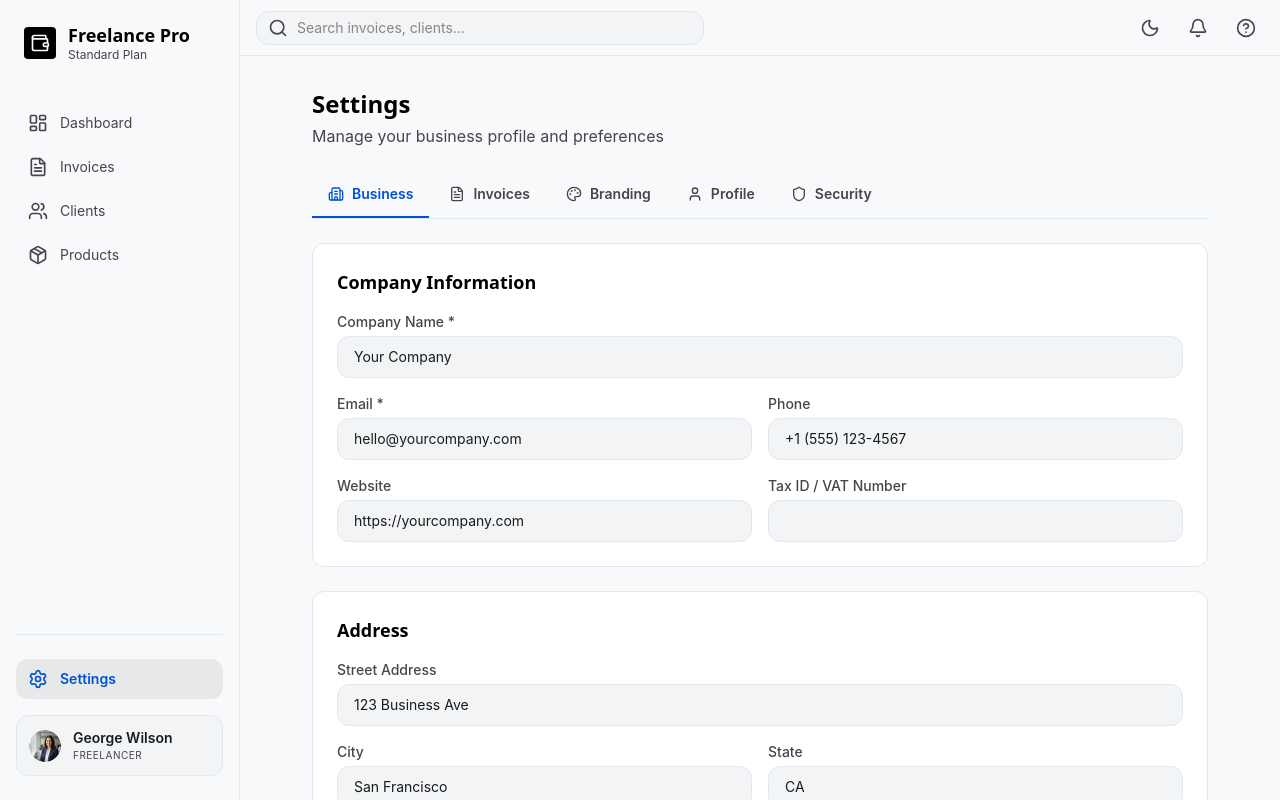
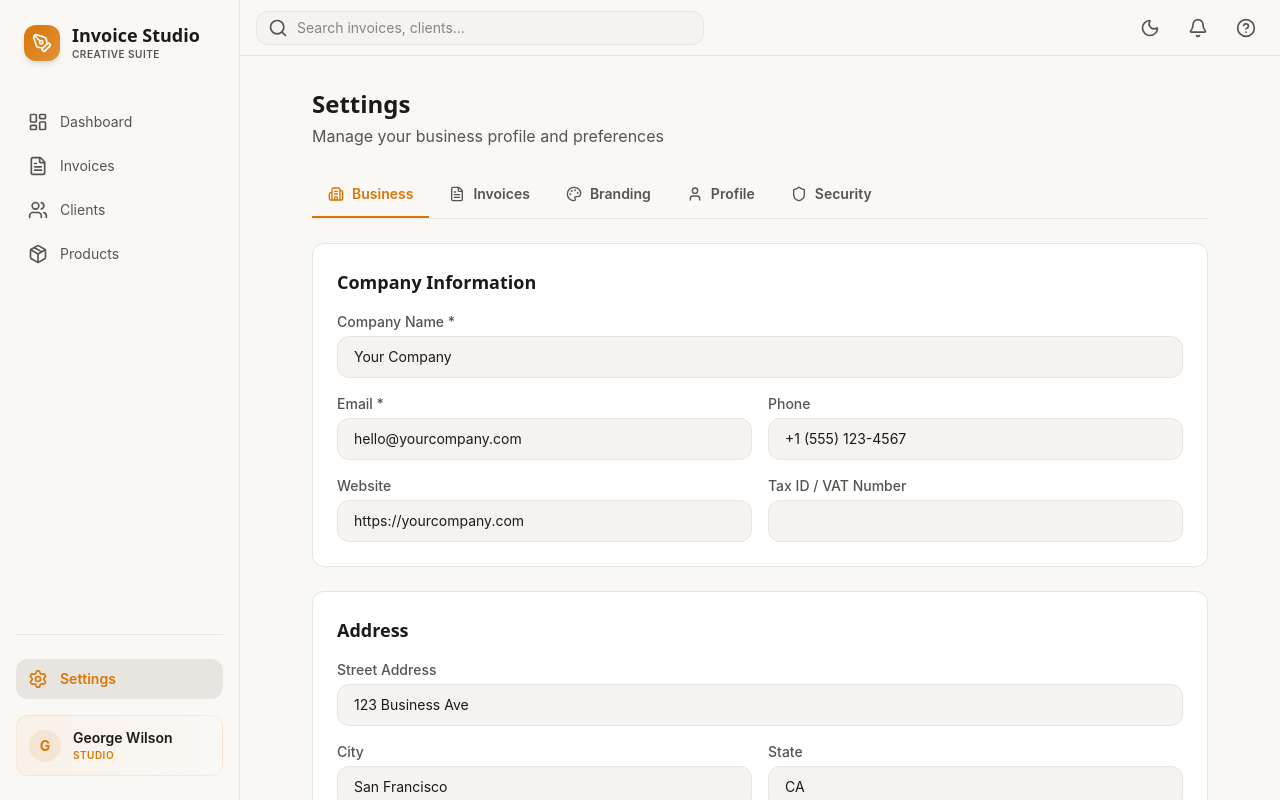
Before and after one commit to jorgeeyy/Invoice-Studio, a React (Vite) app in the folder frontend/: page /settings in a window 1280 px wide. Shown: the top 800 px of the page. Built offline with nearby package versions, Linux system fonts and the light colour scheme.

Commit message:
feat: update UI components and styles across the application for consistency and improved user experience

```diff
--- a/frontend/src/components/layout/Sidebar.tsx
+++ b/frontend/src/components/layout/Sidebar.tsx
@@ -5,7 +5,7 @@ import {
   Package,
   Users,
   Settings,
-  Wallet,
+  PenTool,
 } from 'lucide-react';
 import { cn } from '@/lib/utils';
 
@@ -20,12 +20,12 @@ export function Sidebar() {
   return (
     <aside className="hidden md:flex h-screen w-60 fixed left-0 top-0 bg-surface border-r border-border-subtle flex-col py-6 px-4 z-50">
       <div className="mb-10 px-2 flex items-center gap-3">
-        <div className="w-8 h-8 bg-primary flex items-center justify-center rounded">
-          <Wallet className="w-5 h-5 text-white" />
+        <div className="w-9 h-9 bg-gradient-to-br from-secondary to-secondary/80 flex items-center justify-center rounded-xl shadow-md">
+          <PenTool className="w-5 h-5 text-white" />
         </div>
         <div>
-          <h1 className="font-headline text-lg font-bold text-primary leading-tight">Freelance Pro</h1>
-          <p className="text-xs text-on-surface-variant">Standard Plan</p>
+          <h1 className="font-headline text-lg font-bold text-primary leading-tight">Invoice Studio</h1>
+          <p className="text-[10px] text-on-surface-variant uppercase tracking-wider font-semibold">Creative Suite</p>
         </div>
       </div>
 
@@ -65,15 +65,13 @@ export function Sidebar() {
           <span className="text-sm">Settings</span>
         </NavLink>
 
-        <div className="mt-4 px-3 py-3 bg-surface-container-low rounded-xl border border-border-subtle flex items-center gap-3">
-          <img
-            className="w-8 h-8 rounded-full object-cover"
-            src="/images/avatar-george.png"
-            alt="George Wilson"
-          />
+        <div className="mt-4 px-3 py-3 bg-gradient-to-r from-secondary/5 to-transparent rounded-xl border border-secondary/10 flex items-center gap-3">
+          <div className="w-8 h-8 rounded-full bg-secondary/10 flex items-center justify-center text-secondary font-bold text-sm">
+            G
+          </div>
           <div className="overflow-hidden">
             <p className="text-sm font-semibold truncate">George Wilson</p>
-            <p className="text-[10px] text-on-surface-variant uppercase tracking-wider">Freelancer</p>
+            <p className="text-[10px] text-secondary uppercase tracking-wider font-semibold">Studio</p>
           </div>
         </div>
       </div>
--- a/frontend/src/index.css
+++ b/frontend/src/index.css
@@ -1,58 +1,64 @@
 @import "tailwindcss";
 
 @theme {
-  --color-background: #f7f9fb;
-  --color-surface: #f7f9fb;
-  --color-surface-bright: #f7f9fb;
-  --color-surface-container: #eceef0;
-  --color-surface-container-low: #f2f4f6;
-  --color-surface-container-high: #e6e8ea;
-  --color-surface-container-highest: #e0e3e5;
+  --color-background: #faf8f5;
+  --color-surface: #faf8f5;
+  --color-surface-bright: #faf8f5;
+  --color-surface-container: #f0ece8;
+  --color-surface-container-low: #f5f2ef;
+  --color-surface-container-high: #e8e4e0;
+  --color-surface-container-highest: #e0dcd8;
   --color-surface-container-lowest: #ffffff;
-  --color-surface-dim: #d8dadc;
-  --color-surface-variant: #e0e3e5;
-  --color-primary: #000000;
-  --color-secondary: #0051d5;
-  --color-on-surface: #191c1e;
-  --color-on-surface-variant: #45464d;
+  --color-surface-dim: #d8d4d0;
+  --color-surface-variant: #e0dcd8;
+  --color-primary: #1c1917;
+  --color-secondary: #d97706;
+  --color-on-surface: #1c1917;
+  --color-on-surface-variant: #57534e;
   --color-on-primary: #ffffff;
-  --color-on-primary-container: #7c839b;
-  --color-border-subtle: #e2e8f0;
-  --color-status-paid: #10b981;
-  --color-status-sent: #3b82f6;
-  --color-status-warning: #f59e0b;
-  --color-status-error: #ef4444;
-  --color-status-muted: #64748b;
-  --color-outline-variant: #c7c7cc;
+  --color-on-primary-container: #a8a29e;
+  --color-on-secondary: #1c1917;
+  --color-border-subtle: #e7e5e4;
+  --color-status-paid: #059669;
+  --color-status-sent: #0d9488;
+  --color-status-warning: #d97706;
+  --color-status-error: #dc2626;
+  --color-status-muted: #78716c;
+  --color-status-draft: #a8a29e;
+  --color-status-cancelled: #78716c;
+  --color-outline-variant: #d6d3d1;
   --radius-sm: 0.25rem;
   --radius-md: 0.5rem;
   --radius-lg: 0.75rem;
 }
 
 .dark {
-  --color-background: #111318;
-  --color-surface: #111318;
-  --color-surface-bright: #37393e;
-  --color-surface-container: #1d1f24;
-  --color-surface-container-low: #191b20;
-  --color-surface-container-high: #27292e;
-  --color-surface-container-highest: #32343a;
-  --color-surface-container-lowest: #0d0f13;
-  --color-surface-dim: #111318;
-  --color-surface-variant: #44474f;
-  --color-primary: #c3c6cf;
-  --color-secondary: #a8c7fa;
-  --color-on-surface: #e2e3e8;
-  --color-on-surface-variant: #c4c6cf;
-  --color-on-primary: #1d1f24;
-  --color-on-primary-container: #c3c6cf;
-  --color-border-subtle: #3a3c42;
+  --color-background: #1a1614;
+  --color-surface: #1a1614;
+  --color-surface-bright: #292524;
+  --color-surface-container: #231f1d;
+  --color-surface-container-low: #1f1b19;
+  --color-surface-container-high: #2e2a28;
+  --color-surface-container-highest: #383432;
+  --color-surface-container-lowest: #141210;
+  --color-surface-dim: #1a1614;
+  --color-surface-variant: #44403c;
+  --color-primary: #f5f5f4;
+  --color-secondary: #fbbf24;
+  --color-on-surface: #f5f5f4;
+  --color-on-surface-variant: #a8a29e;
+  --color-on-primary: #1c1917;
+  --color-on-primary-container: #d6d3d1;
+  --color-on-secondary: #1c1917;
+  --color-border-subtle: #44403c;
   --color-status-paid: #34d399;
-  --color-status-sent: #60a5fa;
+  --color-status-sent: #2dd4bf;
   --color-status-warning: #fbbf24;
   --color-status-error: #f87171;
-  --color-status-muted: #94a3b8;
-  --color-outline-variant: #5a5c62;
+  --color-status-muted: #a8a29e;
+  --color-status-draft: #a8a29e;
+  --color-status-cancelled: #78716c;
+  --color-outline-variant: #57534e;
 }
 
 body {
--- a/frontend/src/pages/Landing.tsx
+++ b/frontend/src/pages/Landing.tsx
@@ -6,7 +6,11 @@ import {
   Zap,
   Mail,
   Globe,
+  PenTool,
+  Sun,
+  Moon,
 } from 'lucide-react';
+import { useTheme } from '@/components/ThemeProvider';
 import type { LucideIcon } from 'lucide-react';
 
 const features: Array<{
@@ -73,13 +77,20 @@ const footerLinks = {
 };
 
 export function Landing() {
+  const { theme, toggleTheme } = useTheme();
+
   return (
     <div className="min-h-screen bg-background">
       {/* Navbar */}
       <nav className="bg-surface/80 backdrop-blur-md sticky top-0 z-50 border-b border-border-subtle">
         <div className="flex justify-between items-center w-full px-8 py-4 max-w-[1440px] mx-auto">
           <div className="flex items-center gap-8">
-            <span className="text-xl font-bold text-primary tracking-tight font-headline">Freelance Pro</span>
+            <div className="flex items-center gap-2">
+              <div className="w-8 h-8 bg-gradient-to-br from-secondary to-secondary/80 flex items-center justify-center rounded-lg shadow-sm">
+                <PenTool className="w-4 h-4 text-white" />
+              </div>
+              <span className="text-xl font-bold text-primary tracking-tight font-headline">Invoice Studio</span>
+            </div>
             <div className="hidden md:flex items-center gap-6">
               <a className="text-sm font-bold text-secondary border-b-2 border-secondary pb-0.5" href="#features">Features</a>
               <a className="text-sm font-medium text-on-surface-variant hover:text-secondary transition-colors" href="#pricing">Pricing</a>
@@ -87,8 +98,15 @@ export function Landing() {
             </div>
           </div>
           <div className="flex items-center gap-4">
+            <button
+              onClick={toggleTheme}
+              className="w-9 h-9 flex items-center justify-center rounded-lg hover:bg-surface-container transition-colors text-on-surface-variant"
+              title={theme === 'light' ? 'Switch to dark mode' : 'Switch to light mode'}
+            >
+              {theme === 'light' ? <Moon className="w-5 h-5" /> : <Sun className="w-5 h-5" />}
+            </button>
             <Link to="/login" className="px-4 py-2 text-sm font-medium text-primary hover:text-secondary transition-colors">Sign In</Link>
-            <Link to="/signup" className="px-6 py-2 bg-primary text-white rounded-lg text-sm font-semibold hover:opacity-80 transition-all">Get Started</Link>
+            <Link to="/signup" className="px-6 py-2 bg-gradient-to-r from-secondary to-secondary/90 text-white rounded-lg text-sm font-semibold hover:shadow-lg hover:scale-105 transition-all">Get Started</Link>
           </div>
         </div>
       </nav>
@@ -104,7 +122,7 @@ export function Landing() {
               Manage clients, track revenue, and get paid faster with systematic precision. The all-in-one financial toolkit designed for high-performance freelancers.
             </p>
             <div className="flex flex-col sm:flex-row justify-center gap-4">
-              <Link to="/signup" className="px-8 py-4 bg-primary text-white rounded-xl text-lg font-semibold hover:scale-[1.02] active:scale-[0.98] transition-all">
+              <Link to="/signup" className="px-8 py-4 bg-secondary text-white rounded-xl text-lg font-semibold hover:scale-[1.02] active:scale-[0.98] transition-all">
                 Get Started Free
               </Link>
               <button className="px-8 py-4 bg-surface-container-low border border-border-subtle rounded-xl text-lg font-semibold hover:bg-surface-container transition-all flex items-center justify-center gap-2">
@@ -249,7 +267,7 @@ export function Landing() {
           <div className="max-w-[800px] mx-auto text-center">
             <span className="text-secondary text-4xl mb-6 block">"</span>
             <blockquote className="text-xl italic mb-8 text-primary">
-              "Freelance Pro has completely streamlined my billing workflow. I used to spend hours every month chasing payments and manually calculating revenue. Now it's all automated, allowing me to focus entirely on building products for my clients."
+              "Invoice Studio has completely streamlined my billing workflow. I used to spend hours every month chasing payments and manually calculating revenue. Now it's all automated, allowing me to focus entirely on building products for my clients."
             </blockquote>
             <div className="flex flex-col items-center gap-2">
               <div className="w-12 h-12 rounded-full overflow-hidden border border-border-subtle">
@@ -297,7 +315,7 @@ export function Landing() {
                   <button className={`w-full py-3 rounded-lg font-semibold text-sm transition-all ${
                     plan.popular
                       ? 'bg-secondary text-white hover:opacity-90'
-                      : 'border border-primary hover:bg-primary hover:text-white'
+                      : 'border border-secondary text-secondary hover:bg-secondary hover:text-white'
                   }`}>
                     {plan.cta}
                   </button>
@@ -308,17 +326,17 @@ export function Landing() {
         </section>
 
         {/* Final CTA */}
-        <section className="py-24 px-8 relative overflow-hidden bg-primary">
+        <section className="py-24 px-8 relative overflow-hidden bg-secondary">
           <div className="absolute inset-0 opacity-10 pointer-events-none">
             <div className="absolute top-0 left-0 w-full h-full" style={{ backgroundImage: 'radial-gradient(#ffffff 1px, transparent 1px)', backgroundSize: '40px 40px' }}></div>
           </div>
           <div className="max-w-[1440px] mx-auto text-center relative z-10">
             <h2 className="font-headline text-[48px] md:text-[56px] text-white mb-8">Ready to get serious about your business?</h2>
             <p className="text-lg text-white/70 max-w-2xl mx-auto mb-12">
-              Join thousands of professionals who have optimized their financial operations with Freelance Pro. Start your 14-day free trial today.
+              Join thousands of professionals who have optimized their financial operations with Invoice Studio. Start your 14-day free trial today.
             </p>
-            <Link to="/signup" className="inline-block px-12 py-5 bg-surface-container-lowest text-primary rounded-xl text-lg font-semibold hover:scale-[1.05] active:scale-[0.98] transition-all shadow-lg">
-              Join Freelance Pro
+            <Link to="/signup" className="inline-block px-12 py-5 bg-white text-secondary rounded-xl text-lg font-semibold hover:scale-[1.05] active:scale-[0.98] transition-all shadow-lg">
+              Join Invoice Studio
             </Link>
             <p className="mt-6 text-sm text-white/50">No credit card required. Cancel anytime.</p>
           </div>
@@ -329,7 +347,7 @@ export function Landing() {
       <footer className="bg-surface-container-lowest border-t border-border-subtle">
         <div className="grid grid-cols-1 md:grid-cols-4 gap-8 px-8 py-16 max-w-[1440px] mx-auto">
           <div className="col-span-1 md:col-span-1">
-            <span className="text-base font-semibold text-primary mb-4 block font-headline">Freelance Pro</span>
+            <span className="text-base font-semibold text-primary mb-4 block font-headline">Invoice Studio</span>
             <p className="text-sm text-on-surface-variant mb-6">
               Precision Fintech for the modern professional. Building the future of freelance financial infrastructure.
             </p>
@@ -354,7 +372,7 @@ export function Landing() {
           ))}
         </div>
         <div className="border-t border-border-subtle py-8 px-8 max-w-[1440px] mx-auto flex flex-col md:flex-row justify-between items-center gap-4">
-          <p className="text-sm text-on-surface-variant">© 2024 Freelance Pro. All rights reserved. Precision Fintech for the modern professional.</p>
+          <p className="text-sm text-on-surface-variant">© 2024 Invoice Studio. All rights reserved. Precision Fintech for the modern professional.</p>
           <div className="flex gap-6">
             <a className="text-sm text-on-surface-variant hover:text-primary" href="#">Legal</a>
             <a className="text-sm text-on-surface-variant hover:text-primary" href="#">Privacy Policy</a>
--- a/frontend/src/pages/Login.tsx
+++ b/frontend/src/pages/Login.tsx
@@ -1,13 +1,15 @@
 import { useState } from 'react';
 import { Link } from 'react-router-dom';
-import { Eye, EyeOff, Wallet } from 'lucide-react';
+import { Eye, EyeOff, PenTool, Sun, Moon } from 'lucide-react';
 import { loginSchema } from '@/lib/validations';
+import { useTheme } from '@/components/ThemeProvider';
 
 export function Login() {
   const [email, setEmail] = useState('');
   const [password, setPassword] = useState('');
   const [showPassword, setShowPassword] = useState(false);
   const [errors, setErrors] = useState<Record<string, string>>({});
+  const { theme, toggleTheme } = useTheme();
 
   const handleSubmit = (e: React.FormEvent) => {
     e.preventDefault();
@@ -29,13 +31,21 @@ export function Login() {
       {/* Left side - Form */}
       <div className="flex flex-1 flex-col justify-center px-4 sm:px-6 lg:px-20 xl:px-24">
         <div className="mx-auto w-full max-w-sm">
-          <div>
+          <div className="flex items-center justify-between">
             <Link to="/" className="flex items-center gap-3">
-              <div className="w-10 h-10 bg-primary flex items-center justify-center rounded">
-                <Wallet className="w-6 h-6 text-white" />
+              <div className="w-10 h-10 bg-gradient-to-br from-secondary to-secondary/80 flex items-center justify-center rounded-xl shadow-md">
+                <PenTool className="w-6 h-6 text-white" />
               </div>
               <span className="font-headline text-2xl font-bold text-primary">Invoice Studio</span>
             </Link>
+            <button
+              onClick={toggleTheme}
+              className="w-9 h-9 flex items-center justify-center rounded-lg hover:bg-surface-container transition-colors text-on-surface-variant"
+              title={theme === 'light' ? 'Switch to dark mode' : 'Switch to light mode'}
+            >
+              {theme === 'light' ? <Moon className="w-5 h-5" /> : <Sun className="w-5 h-5" />}
+            </button>
+          </div>
             <h2 className="mt-8 font-headline text-3xl font-bold tracking-tight text-primary">
               Sign in to your account
             </h2>
@@ -48,7 +58,6 @@ export function Login() {
                 Start a free trial
               </Link>
             </p>
-          </div>
 
           <form onSubmit={handleSubmit} className="mt-8 space-y-6">
             <div>
@@ -131,7 +140,7 @@ export function Login() {
             <div>
               <button
                 type="submit"
-                className="w-full bg-primary text-white px-4 py-2.5 rounded-lg text-sm font-semibold hover:opacity-90 transition-all shadow-sm"
+                className="w-full bg-secondary text-white px-4 py-2.5 rounded-lg text-sm font-semibold hover:opacity-90 transition-all shadow-sm"
               >
                 Sign in
               </button>
@@ -141,17 +150,17 @@ export function Login() {
       </div>
 
       {/* Right side - Brand */}
-      <div className="hidden lg:flex lg:flex-1 lg:items-center lg:justify-center bg-surface-container-low">
+      <div className="hidden lg:flex lg:flex-1 lg:items-center lg:justify-center bg-gradient-to-br from-secondary/10 via-surface to-secondary/5">
         <div className="mx-auto max-w-md px-8 text-center">
-          <div className="w-20 h-20 bg-primary flex items-center justify-center rounded-2xl mx-auto">
-            <Wallet className="w-12 h-12 text-white" />
+          <div className="w-20 h-20 bg-gradient-to-br from-secondary to-secondary/80 flex items-center justify-center rounded-2xl mx-auto shadow-lg">
+            <PenTool className="w-10 h-10 text-white" />
           </div>
           <h3 className="mt-6 font-headline text-2xl font-bold text-primary">
-            Manage your invoices with ease
+            Create invoices that impress
           </h3>
           <p className="mt-4 text-on-surface-variant">
-            Create professional invoices, track payments, and grow your business
-            with our powerful invoicing platform.
+            Design beautiful, professional invoices with our intuitive studio tools.
+            Your clients will love the experience.
           </p>
         </div>
       </div>
--- a/frontend/src/pages/Signup.tsx
+++ b/frontend/src/pages/Signup.tsx
@@ -1,7 +1,8 @@
 import { useState } from 'react';
 import { Link } from 'react-router-dom';
-import { Eye, EyeOff, Wallet } from 'lucide-react';
+import { Eye, EyeOff, PenTool, Sun, Moon } from 'lucide-react';
 import { signupSchema } from '@/lib/validations';
+import { useTheme } from '@/components/ThemeProvider';
 
 export function Signup() {
   const [name, setName] = useState('');
@@ -10,6 +11,7 @@ export function Signup() {
   const [company, setCompany] = useState('');
   const [showPassword, setShowPassword] = useState(false);
   const [errors, setErrors] = useState<Record<string, string>>({});
+  const { theme, toggleTheme } = useTheme();
 
   const handleSubmit = (e: React.FormEvent) => {
     e.preventDefault();
@@ -31,13 +33,21 @@ export function Signup() {
       {/* Left side - Form */}
       <div className="flex flex-1 flex-col justify-center px-4 sm:px-6 lg:px-20 xl:px-24">
         <div className="mx-auto w-full max-w-sm">
-          <div>
+          <div className="flex items-center justify-between">
             <Link to="/" className="flex items-center gap-3">
-              <div className="w-10 h-10 bg-primary flex items-center justify-center rounded">
-                <Wallet className="w-6 h-6 text-white" />
+              <div className="w-10 h-10 bg-gradient-to-br from-secondary to-secondary/80 flex items-center justify-center rounded-xl shadow-md">
+                <PenTool className="w-6 h-6 text-white" />
               </div>
               <span className="font-headline text-2xl font-bold text-primary">Invoice Studio</span>
             </Link>
+            <button
+              onClick={toggleTheme}
+              className="w-9 h-9 flex items-center justify-center rounded-lg hover:bg-surface-container transition-colors text-on-surface-variant"
+              title={theme === 'light' ? 'Switch to dark mode' : 'Switch to light mode'}
+            >
+              {theme === 'light' ? <Moon className="w-5 h-5" /> : <Sun className="w-5 h-5" />}
+            </button>
+          </div>
             <h2 className="mt-8 font-headline text-3xl font-bold tracking-tight text-primary">
               Create your account
             </h2>
@@ -50,7 +60,6 @@ export function Signup() {
                 Sign in
               </Link>
             </p>
-          </div>
 
           <form onSubmit={handleSubmit} className="mt-8 space-y-6">
             <div>
@@ -167,7 +176,7 @@ export function Signup() {
             <div>
               <button
                 type="submit"
-                className="w-full bg-primary text-white px-4 py-2.5 rounded-lg text-sm font-semibold hover:opacity-90 transition-all shadow-sm"
+                className="w-full bg-secondary text-white px-4 py-2.5 rounded-lg text-sm font-semibold hover:opacity-90 transition-all shadow-sm"
               >
                 Create account
               </button>
@@ -177,17 +186,17 @@ export function Signup() {
       </div>
 
       {/* Right side - Brand */}
-      <div className="hidden lg:flex lg:flex-1 lg:items-center lg:justify-center bg-surface-container-low">
+      <div className="hidden lg:flex lg:flex-1 lg:items-center lg:justify-center bg-gradient-to-br from-secondary/10 via-surface to-secondary/5">
         <div className="mx-auto max-w-md px-8 text-center">
-          <div className="w-20 h-20 bg-primary flex items-center justify-center rounded-2xl mx-auto">
-            <Wallet className="w-12 h-12 text-white" />
+          <div className="w-20 h-20 bg-gradient-to-br from-secondary to-secondary/80 flex items-center justify-center rounded-2xl mx-auto shadow-lg">
+            <PenTool className="w-10 h-10 text-white" />
           </div>
           <h3 className="mt-6 font-headline text-2xl font-bold text-primary">
             Start invoicing in minutes
           </h3>
           <p className="mt-4 text-on-surface-variant">
-            Join thousands of freelancers and businesses who trust Invoice Studio
-            to manage their invoicing.
+            Join thousands of creatives who trust Invoice Studio
+            to design and send stunning invoices.
           </p>
         </div>
       </div>
--- a/frontend/src/pages/clients/ClientList.tsx
+++ b/frontend/src/pages/clients/ClientList.tsx
@@ -149,7 +149,7 @@ export function ClientList() {
         </div>
         <button
           onClick={() => handleOpenModal()}
-          className="bg-primary text-white px-4 py-2 rounded-lg font-semibold flex items-center gap-2 hover:opacity-90 active:scale-95 transition-all"
+          className="bg-secondary text-white px-4 py-2 rounded-lg font-semibold flex items-center gap-2 hover:opacity-90 active:scale-95 transition-all"
         >
           <Plus className="w-4 h-4" />
           Add Client
@@ -442,7 +442,7 @@ export function ClientList() {
                 <button
                   type="submit"
                   disabled={createClient.isPending || updateClient.isPending}
-                  className="flex-1 h-10 bg-primary text-white rounded font-semibold text-sm hover:opacity-90 transition-opacity disabled:opacity-50"
+                  className="flex-1 h-10 bg-secondary text-white rounded font-semibold text-sm hover:opacity-90 transition-opacity disabled:opacity-50"
                 >
                   {createClient.isPending || updateClient.isPending ? 'Saving...' : 'Save Client'}
                 </button>
--- a/frontend/src/pages/products/ProductList.tsx
+++ b/frontend/src/pages/products/ProductList.tsx
@@ -141,7 +141,7 @@ export function ProductList() {
         </div>
         <button
           onClick={() => handleOpenModal()}
-          className="bg-primary text-white px-4 py-2 rounded-lg font-semibold flex items-center gap-2 hover:opacity-90 active:scale-95 transition-all"
+          className="bg-secondary text-white px-4 py-2 rounded-lg font-semibold flex items-center gap-2 hover:opacity-90 active:scale-95 transition-all"
         >
           <Plus className="w-4 h-4" />
           Add Product
@@ -363,7 +363,7 @@ export function ProductList() {
                 <button
                   type="submit"
                   disabled={createProduct.isPending || updateProduct.isPending}
-                  className="flex-1 h-10 bg-primary text-white rounded font-semibold text-sm hover:opacity-90 transition-opacity disabled:opacity-50"
+                  className="flex-1 h-10 bg-secondary text-white rounded font-semibold text-sm hover:opacity-90 transition-opacity disabled:opacity-50"
                 >
                   {createProduct.isPending || updateProduct.isPending ? 'Saving...' : 'Save Product'}
                 </button>
--- a/frontend/src/pages/settings/BusinessSettings.tsx
+++ b/frontend/src/pages/settings/BusinessSettings.tsx
@@ -435,7 +435,7 @@ export function BusinessSettings() {
         <div className="flex justify-end">
           <button
             type="submit"
-            className="flex items-center gap-2 px-6 py-2.5 rounded-lg bg-primary text-white font-semibold hover:opacity-90 transition-all shadow-sm"
+            className="flex items-center gap-2 px-6 py-2.5 rounded-lg bg-secondary text-white font-semibold hover:opacity-90 transition-all shadow-sm"
           >
             <Save className="w-4 h-4" />
             Save Settings
```
Also changed, not shown: frontend/src/pages/Dashboard.tsx (+5 -5 lines), frontend/src/pages/invoices/CreateInvoice.tsx (+15 -15 lines).
